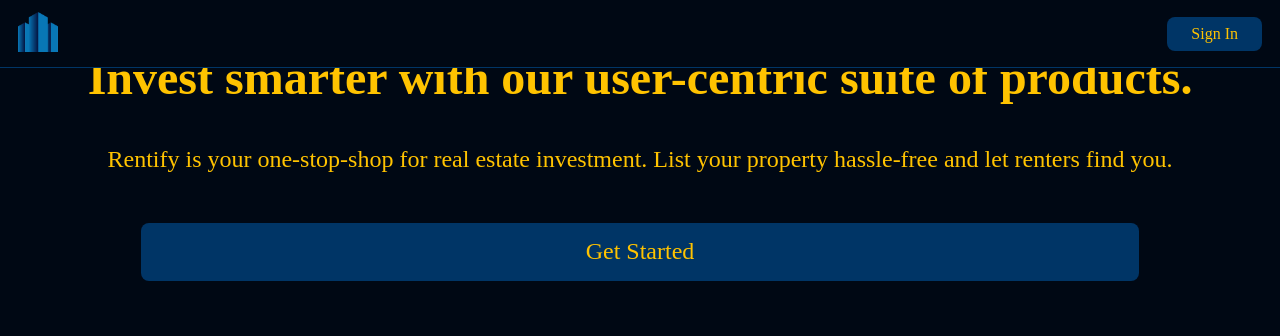
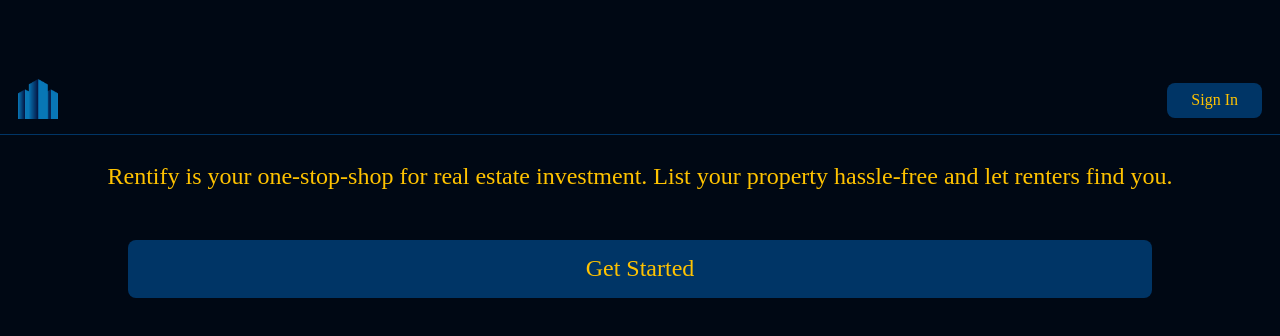
Before and after one commit to victor-likes-coding/re-app, a React (Create React App) app: page / in a window 1280 px wide. Shown: the top 336 px of the page. Built offline with nearby package versions, Linux system fonts and the light colour scheme.

Commit message:
fixed location of sections/page

```diff
--- a/src/sass/page.scss
+++ b/src/sass/page.scss
@@ -1,12 +1,15 @@
-.page {
+.section {
     height: calc(100vh - 6.695rem);
     padding: 5rem 1.6rem 0;
+}
 
+.page {
     &__title {
         font-size: 4.8rem;
         font-weight: 700;
         text-align: center;
         margin-bottom: 4rem;
+        margin-top: 6.695rem;
     }
 
     &__para {
```
